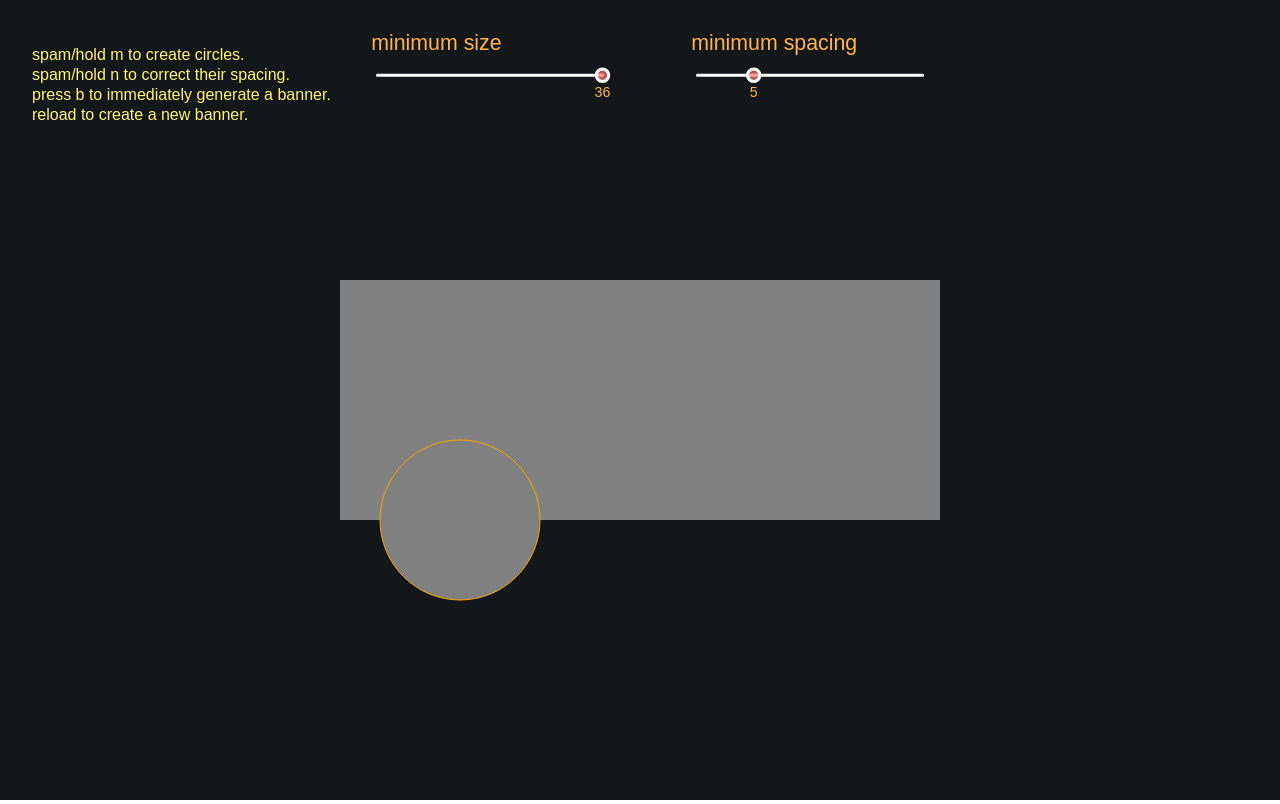
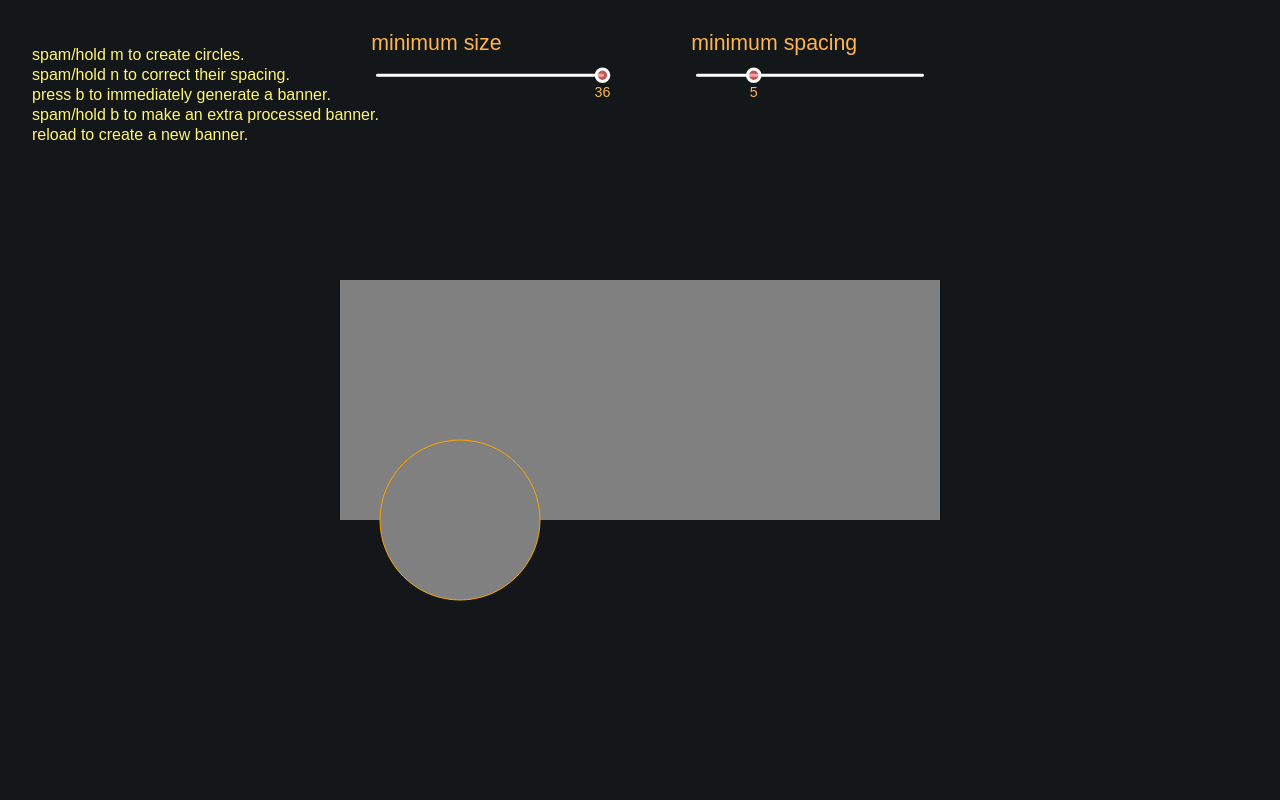
Before and after one commit to wubran/circlespacing, a plain HTML site: page circles.html in a window 1280 px wide. Drawn offline with Linux system fonts and the light colour scheme.

Commit message:
more instructions

```diff
--- a/circles.html
+++ b/circles.html
@@ -125,7 +125,8 @@
 				ctx.fillText("spam/hold m to create circles.", canvas.width/40, 3*canvas.height/40);
 				ctx.fillText("spam/hold n to correct their spacing.", canvas.width/40, 4*canvas.height/40);
 			  ctx.fillText("press b to immediately generate a banner.", canvas.width/40, 5*canvas.height/40);
-				ctx.fillText("reload to create a new banner.", canvas.width/40, 6*canvas.height/40);
+				ctx.fillText("spam/hold b to make an extra processed banner.", canvas.width/40, 6*canvas.height/40);
+				ctx.fillText("reload to create a new banner.", canvas.width/40, 7*canvas.height/40);
 
 				//ctx.fillText("use number keys to change zoom.", canvas.width/50, 8.4*canvas.height/40);
 				minspacingSlider.draw(15*canvas.width/20, canvas.width/100);
```
